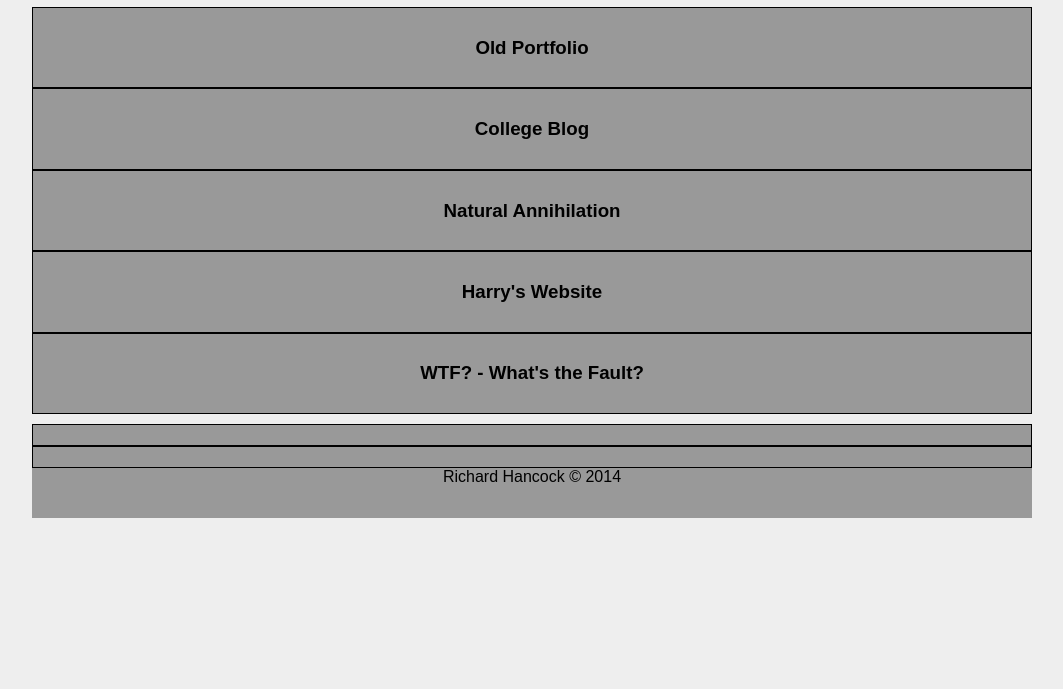
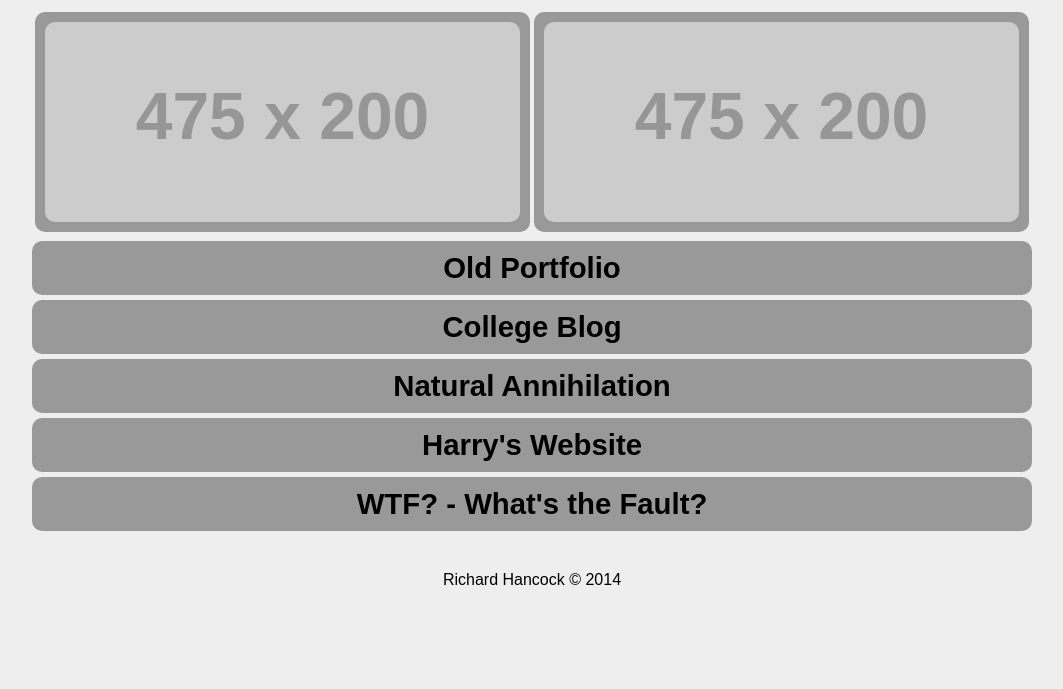
Before and after one commit to RichardHancock/Landing_Page_V2, a plain HTML site: page index.html in a window 1280 px wide. Shown: the part 111-800 px from the top of the page, without its empty margins (108-1171 px from the left). Drawn offline with Linux system fonts and the light colour scheme; placeholder pictures from the web are drawn by us.

Commit message:
More Progress on final layout design

```diff
--- a/index.html
+++ b/index.html
@@ -9,36 +9,51 @@
 		<h1>Space Crazy Productions Landing Page</h1>
 		<h2>List of all available websites on this domain</h2>
 	</div>
+
 	<div class="mainBody">
+		<ul class="left">
+			<a href="">
+				<li>
+					<img src="http://dummyimage.com/475x200/000/fff">
+				</li>
+			</a>
+		</ul>
+		<ul class="right">
+			<a href="">
+				<li>
+					<img src="http://dummyimage.com/475x200/000/fff">
+				</li>
+			</a>
+		</ul>
 		<ul>
+			<a href="">
 				<li>
 					<h3>Old Portfolio</h3>
 				</li>
+			</a>
+			<a href="">
 				<li>
 					<h3>College Blog</h3>
 				</li>
+			</a>
+			<a href="">
 				<li>
 					<h3>Natural Annihilation</h3>
 				</li>
+			</a>
+			<a href="">
 				<li>
 					<h3>Harry's Website</h3>
 				</li>
+			</a>
+			<a href="">
 				<li>
 					<h3>WTF? - What's the Fault?</h3>
 				</li>
+			</a>
 		</ul>
 	</div>
-	<div class="mainBody">
-		<ul class="left">
-			<li>
 
-			</li>
-		</ul>
-		<ul class="right">
-			<li>
-
-			</li>
-		</ul>
 	<div class="footer">
 		<span>Richard Hancock &copy; 2014</span>
 	</div>
--- a/style.css
+++ b/style.css
@@ -3,21 +3,28 @@ body {
 }
 div {
 	width: 1000px;
-	background-color: #999;
 	margin: 0;
 	margin-left: auto;
 	margin-right: auto;
 	text-align: center;
 	font-family: arial;
 }
+
 h1, h2 {
 	margin: 0;
 	margin-left: auto;
 	margin-right: auto;
 }
+h2 {
+	font-family: "Lucida Console", Monaco, monospace;
+}
+h3 {
+	font-size: 22pt;
+	margin: 0;
+}
 .mainBody {
 	/*height: 300px;*/
-	margin-bottom: 10px;
+	margin-bottom: 40px;
 }
 .header {
 	height: 100px;
@@ -31,9 +38,31 @@ ul {
 	list-style: none;
 	list-style-position: inside;
 	padding-left: 0;
+	border-radius: 4px;
 }
 li {
 	padding-top: 10px;
 	padding-bottom: 10px;
-	border: 1px solid;
+	margin-top: 5px;
+	/*border: 1px solid;*/
+	border-radius: 10px;
+	background-color: #999;
 }
+a {
+	text-decoration: none;
+	color: black;
+}
+
+.left, .right {
+	width: 495px;
+	display: inline-block;
+}
+.left li {
+
+}
+
+img {
+	display: block;
+	margin: auto;
+	border-radius: 10px;
+}
```
Lines whose indentation alone changed are shown as unchanged.
